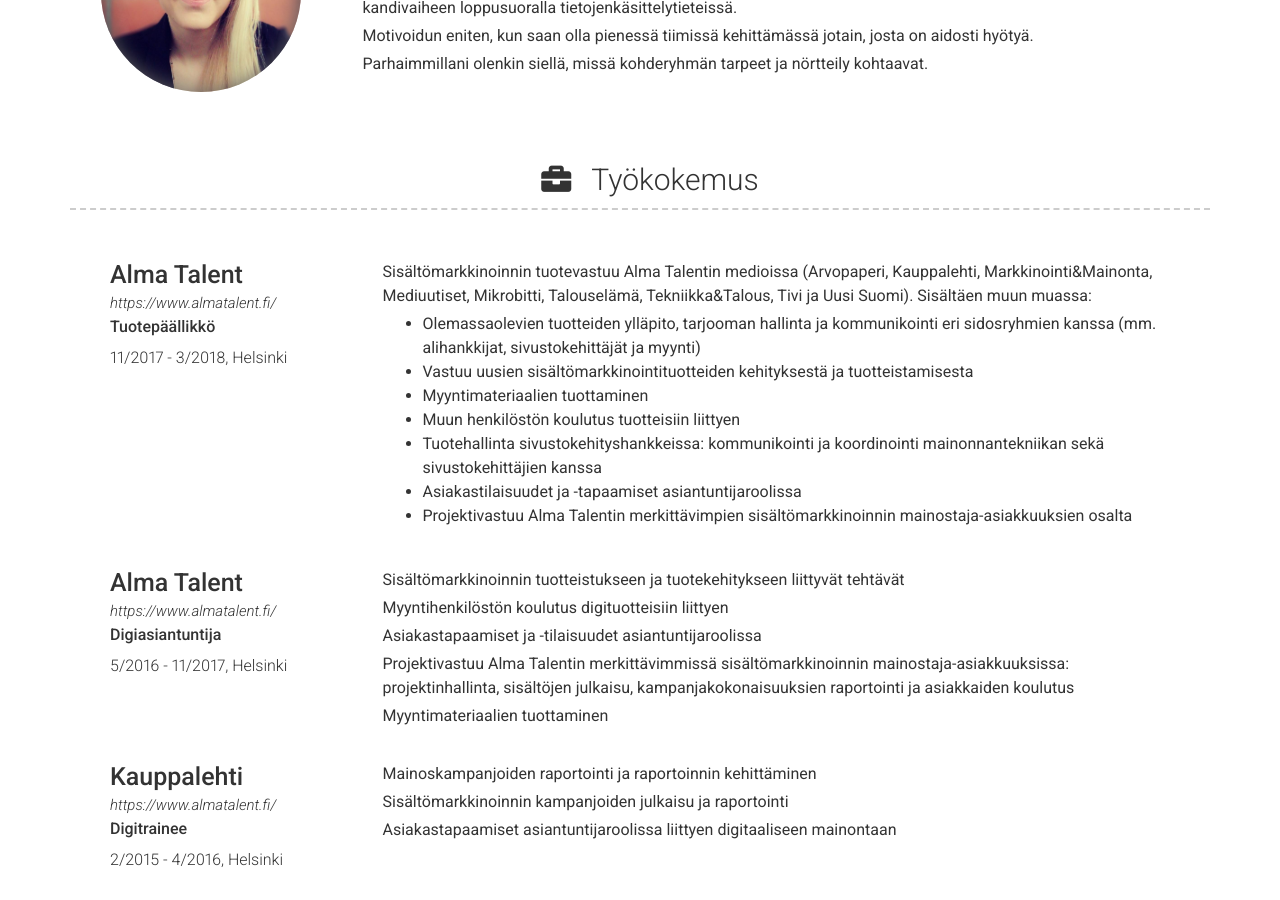
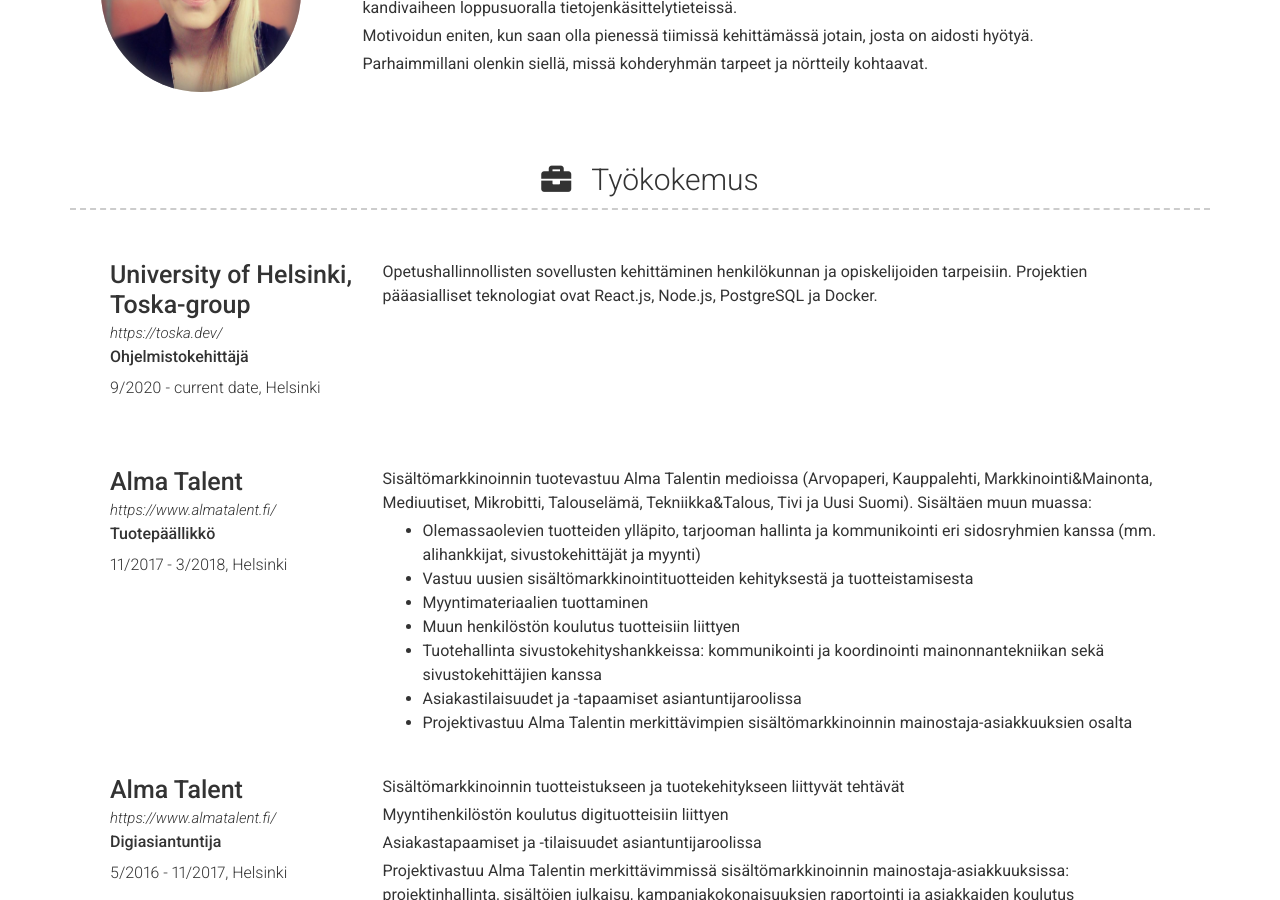
Before and after one commit to saarasat/cv, a Jekyll site: the page built from index.md, in a window 1280 px wide and 900 px high, scrolled down 377 px. Built offline with Jekyll 4.4.1, drawn with Linux system fonts in a browser that asks for light colours; nearby versions of some CDN libraries.

Commit message:
Update experience.yml

```diff
--- a/_data/experience.yml
+++ b/_data/experience.yml
@@ -1,3 +1,11 @@
+- layout: left
+  company: University of Helsinki, Toska-group
+  link: https://toska.dev/
+  job_title: Ohjelmistokehittäjä
+  dates: 9/2020 - current date, Helsinki
+  description: |
+    Opetushallinnollisten sovellusten kehittäminen henkilökunnan ja opiskelijoiden tarpeisiin. Projektien pääasialliset teknologiat ovat React.js, Node.js, PostgreSQL ja Docker.
+
 - layout: left
   company: Alma Talent
   link: https://www.almatalent.fi/
```
